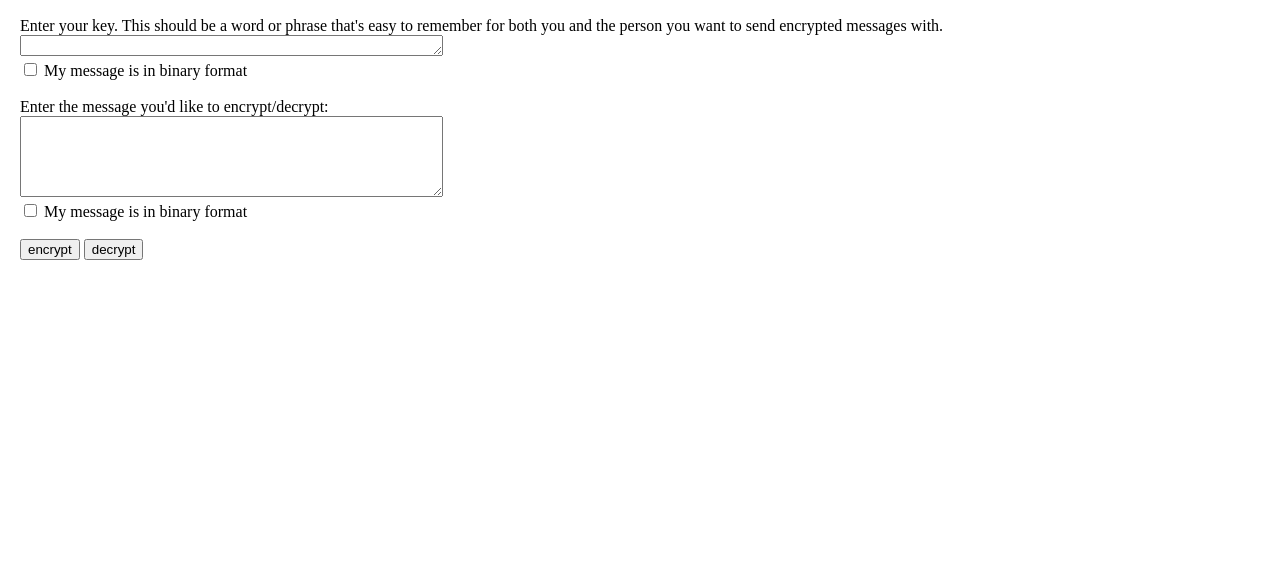
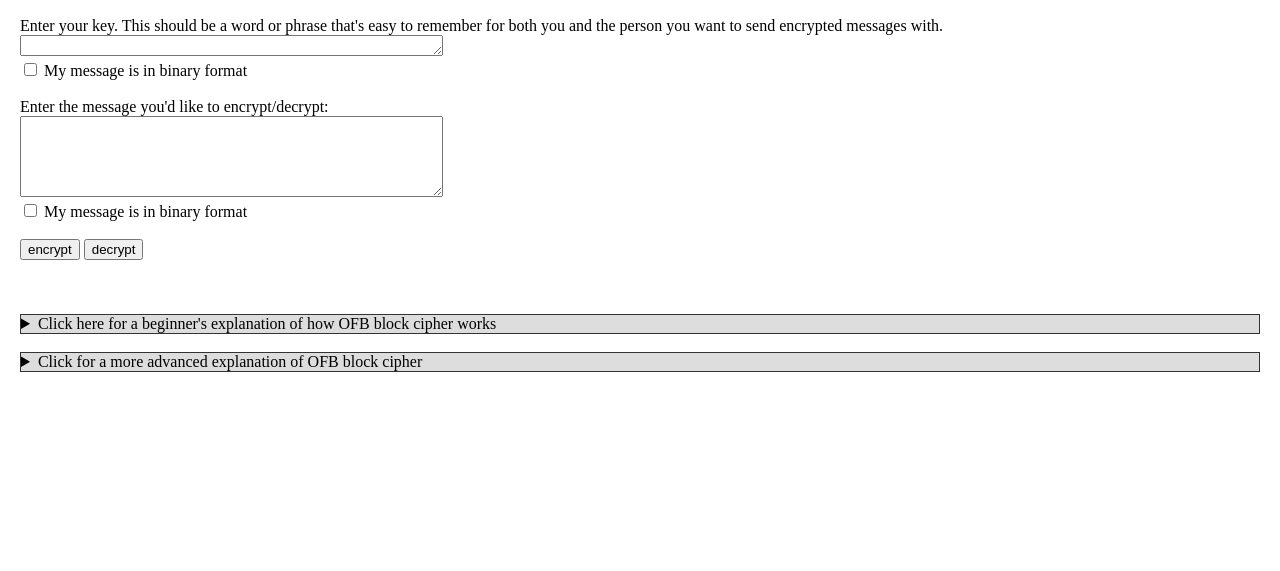
Before and after one commit to seescoto/cs406, a Flask app: page /OFB in a window 1280 px wide. Shown: the part 151-722 px from the top of the page. Run offline with Flask 3, Linux system fonts and the light colour scheme.

Commit message:
added explanations to OFB

```diff
--- a/templates/CBC.html
+++ b/templates/CBC.html
@@ -94,7 +94,7 @@
 		<details class="beginner-explanation">
 			<summary>Click for a beginner's explanation on how CBC block cipher works</summary>
 				<p>
-					A CBC block cipher is a way of encrypting or decrypting data by splitting up your message into blocks
+					A CBC (cipher block chaining) block cipher is a way of encrypting or decrypting data by splitting up your message into blocks
 					(hence the name). With each block, it uses something called an <b>invertible function</b>. An invertible
 					function is exactly what it sounds like - a function that can be inverted to get back what you started with.
 				</p>
--- a/templates/OFB.html
+++ b/templates/OFB.html
@@ -90,5 +90,82 @@
 		{% endif %}
 
 		<br><br><br>
+
+		<details class="beginner-explanation">
+			<summary>Click here for a beginner's explanation of how OFB block cipher works</summary>
+			<p>
+				OFB ("output feedback") block cipher is a block cipher like CBC and CTR, meaning that they all
+				encrypt messages by way of splitting up your message into separate blocks of information. OFB also uses a pseudo-random function
+				to encrypt, and this one (just like in CTR) doesn't necessarily need to be invertible.
+			</p>
+			<p>
+				(Simplified) example:
+			</p>
+			<ul>
+				<li>
+					Imagine that you have a key, "6", a message, "1234", and a function <i>f</i> that takes
+				two inputs and adds them together. (For example, <i>f</i>(1, 5) = 1 + 5 = 6.)
+				</li>
+				<li>
+					The first step of the CTR block cipher is to split up our message into blocks. In this example,
+					our blocks will be "12" and "34".
+				</li>
+				<li>
+					Now we can come up with a random IV - say, "22". To encrypt our first block, we use the function
+					<i>f</i> with two inputs - our key, "6", and our IV. So now we have <i>f</i>("6", "22") = 6 + 22 = 28.
+					(This number, the output of our function, is important! We'll use it as input in our next block.)
+					We then operate this result with the first block of our message, "12",  to get "28" + "12" = "40".
+				</li>
+				<li>
+					Now we can go on to our second block, which uses the output of our last block, 28, and our key from before, 5.
+					That is, we have f("6", "28") = 6 + 28 = 34. We then operate this result with the corresponding block of our message,
+					"34", to get 34 + 34 = 68. This is the next block of our ciphertext
+				</li>
+				<li>
+					Now that we have our encrypted blocks, "40" and "68", we can combine them with our original IV, "22" and
+					return the encrypted ciphertext, which is "22", "40", "68" combined into "224068". It looks nothing like our
+					original message, which is exactly what we wanted!
+				</li>
+				<li>
+					To decrypt the message, we use the key (that we know but other people don't) and the IV (the first
+					block in our encrypted ciphertext) as inputs into our function and operate it with our block of the ciphertext.
+					That is, we have f("6", "22") = 28 and our first non-IV block, "40". To operate them, we should undo what we did before,
+					so now we have our original block is "40" - "28" = "12".
+				</li>
+				<li>
+					To get the second block, we use the output of our function from last block, 28, and then follow the same process to get
+					"68" - <i>f</i>("6", "28") = "68" - "34" = "34".
+				</li>
+				<li>
+					We can combine the blocks we decrypted, "12" and "34", to get our original message, "1234"!
+				</li>
+
+			</ul>
+		</details>
+		<br>
+		<details class="advanced-explanation">
+			<summary>Click for a more advanced explanation of OFB block cipher</summary>
+			<p>
+				A helpful diagram from chapter 8 of Mike Rosulek's
+				<a href="https://joyofcryptography.com/">The Joy of Cryptography</a> is shown below.
+			</p>
+			<img src="../static/images/OFB.png" alt="Diagram of an OFB block cipher">
+			<p>
+				The idea of a OFB block cipher is very similar to what was shown in the beginner's explanation. We have our
+				IV, <i>c<sub>0</sub></i>, that was chosen from a random assortment of blocks, <i>c<sub>0</sub></i> = <i>r</i>.
+				This, along with our key, <i>k</i>, is the input to our pseudo-random function <i>f</i>. So now we have
+				<i>f(k, r)</i>. (This output will be used as the input to our function in the next block, so we can reassign <i>r = F(k, r)</i>)
+				Then  we XOR<b><sup>*</sup></b> with our first block of our message, <i>m<sub>1</sub></i>. We continue this pattern,
+				using <i>r = F(k, r)</i> and then XOR-ing <i>r</i> with <i>m<sub>i</sub></i> to create <i>c<sub>i+1</sub></i>
+			</p>
+			<p>
+				Decryption follows the same format, only you XOR by the corresponding block of ciphertext to get the message block.
+			</p>
+			<p><b><sup>*</sup></b> A detailed explanation of the operation XOR can be found under the advanced explanation on the
+				one-time pad page, <a href="/OTP">here.</a></p>
+		</details>
+
+		<br><br><br>
+
 	</body>
 </html>
```
Also changed, not shown: static/images/OFB.png (added).
